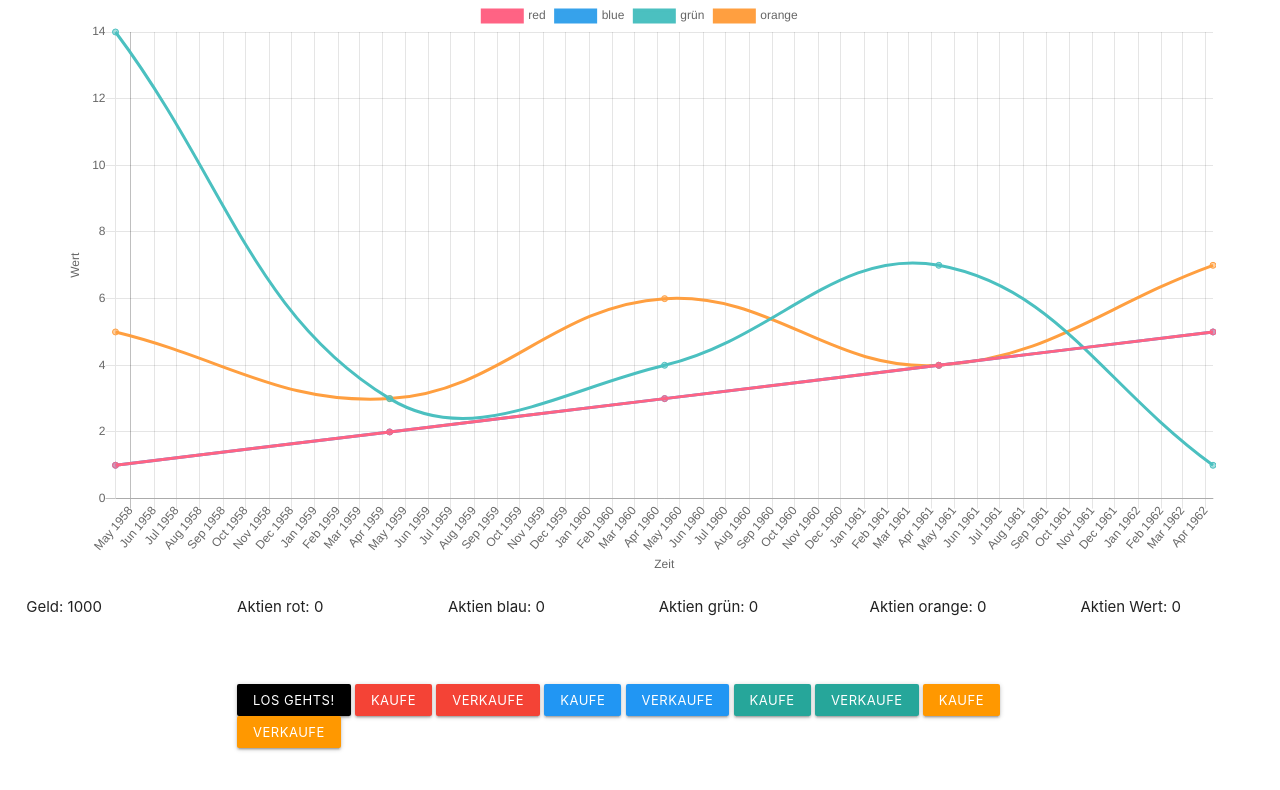
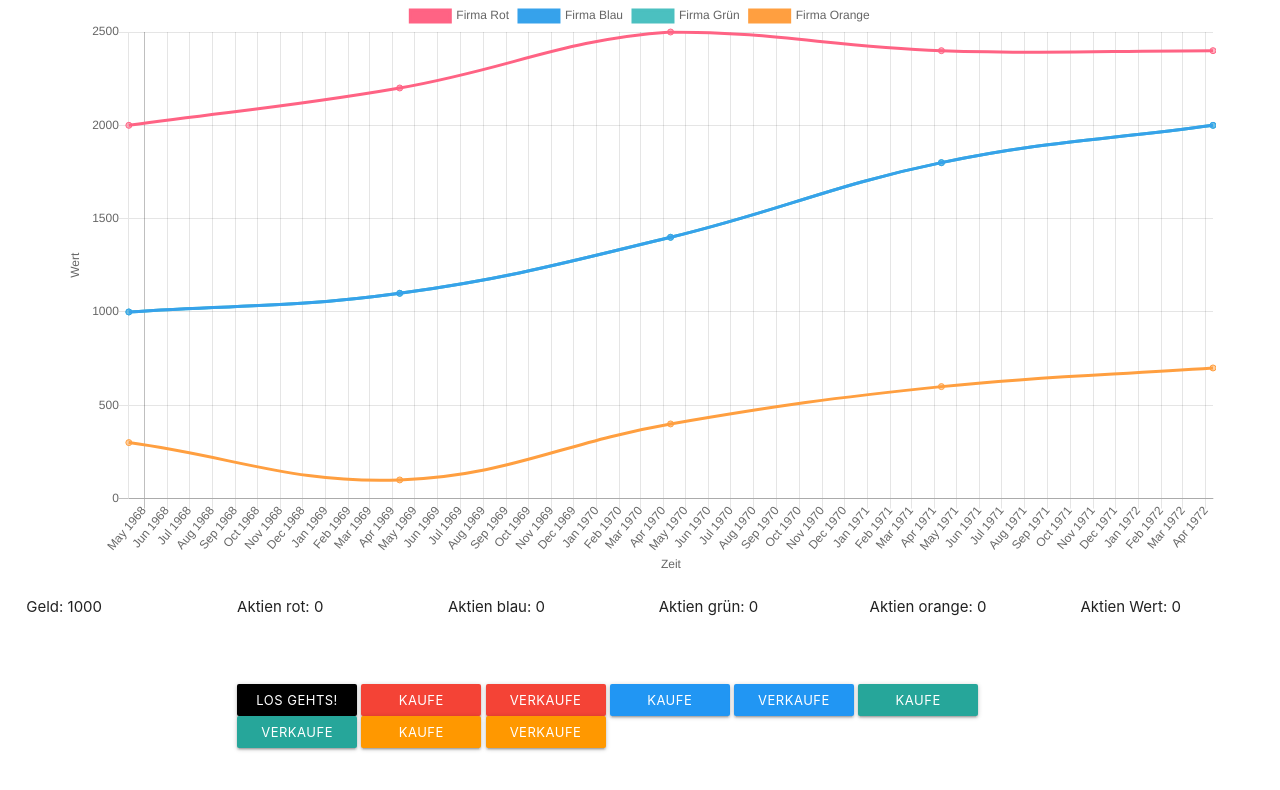
Before and after one commit to manzanillo/digi4all-interactives, a plain HTML site: page Aktienspiel/Aktien.html in a window 1280 px wide. Drawn offline with nearby package versions, Linux system fonts and the light colour scheme.

Commit message:
added data for aktienspiel

```diff
--- a/Aktienspiel/Aktien.html
+++ b/Aktienspiel/Aktien.html
@@ -14,6 +14,9 @@
 			-moz-user-select: none;
 			-webkit-user-select: none;
 			-ms-user-select: none;
+		}
+		.btn-small {
+			width: 120px;
 		}
 	</style>
 </head>
@@ -49,11 +52,11 @@
 		<div class="col s2"></div>
 	</div>
 	<script>
-
+		var takt = 2500;
 
 		var timeFormat = 'YYYY';
 
-		yearOrigin = -60;
+		yearOrigin = -50;
 		year = 0;
 		function newDate(years) {
 			return moment().add(yearOrigin+ year++, 'year').toDate();
@@ -62,15 +65,35 @@
 		var active = false;
 		var sharesBlue = 0, sharesRed = 0, sharesOrange = 0, sharesGreen = 0;
 		var value = 0;
-		var money = 1000;
+		var money = 50000;
 
-		var blue = [1,2,3,4,5,6,7,8,9,10,14,12,17,19,25,24,21,26,30,31,32,33,35];
+		var blue = [1000,1100,1400,1800,2000,1800,1900,2100,2200,23000].concat(
+							[2300,2100,2000, 1700, 1400, 1500, 1100, 1000,1400, 1700].concat(
+							[1300, 1500, 1500, 2000, 1900, 1700, 1900, 2400, 3000, 5000].concat(
+							[12000, 20*1000, 42*1000,62*1000, 70*1000, 95*1000, 105*1000, 95*1000, 106*1000, 100*1000].concat(
+							[80*1000,41*1000,25*1000,24000,20000,18000,16000,16000,14000,12000]
+							)))); //Compact Kamera
 
-		var red = [1,2,3,4,5,6,7,10,15,23,20,18,21,25,26,24,22,24,22,22,23,25,27];
+		var red = [2000,2200,2500,2400,2400,2500,2600,2600,3000,10000].concat(
+							[12000,18*1000,19*1000, 18*1000, 17*1000, 19*1000, 20*1000, 21*1000,21*1000, 21*1000].concat(
+							[23*1000, 28*1000, 32*1000, 27*1000, 24*1000, 24*1000, 30*1000, 30*1000, 38*1000, 38*1000].concat(
+							[31*1000, 31*1000, 25*1000,21*1000, 18*1000, 10*1000, 0, 0, 0, 0].concat(
+							[0,0,0,0,0,0,0,0,0,0]
+							)))); //Analog Kamera
 
-		var green = [14,3,4,7,1,66,4, 3, 4,5,6,7,8,9,10,11,12,14,15,16,17,18,19,20];
+		var green = [1000,1100,1400,1800,2000,1800,1900,2100,2200,2300].concat(
+							[1800,1600,1800, 1700, 1400, 1100, 1000,1500, 1400, 1700].concat(
+							[1900, 1300, 1500, 1500, 2000, 1700, 1900, 2400, 2700, 2500].concat(
+							[2900, 2500, 2000,1200, 1400, 1800, 1700, 1900, 1900, 2000].concat(
+							[2200,2500,2800,2400,3000,3500,3800,4000,3100,3400]
+							)))); //Compact Kamera
 
-		var orange = [5,3,6,4,7,5,4,5,7,5,6,5,6,5,6,5,8,10,12,14,15,13,15,13,12]
+	var orange = [300,100,400,600,700,400,500,300,600,400].concat(
+												[1000,1200,1100, 700, 400, 1500, 1600, 1500, 1200, 1400].concat(
+												[1700, 1300, 1500, 1500, 2000, 1200, 1100, 1400, 1700, 2000].concat(
+												[2100, 2200, 2000,1800, 1700, 1800, 1700, 1400, 1200, 1300].concat(
+												[30000,39000,90000,273*1000,304*1000,308*1000,310*1000,330*1000,320*1000,312*1000]
+											)))); //Smartphone
 
 		var color = Chart.helpers.color;
 
@@ -94,26 +117,26 @@
 					newDate()
 				],
 				datasets: [{
-					label: 'red',
+					label: 'Firma Rot',
 					backgroundColor: color(chartColors.red).alpha(0.5).rgbString(),
 					borderColor: chartColors.red,
 					fill: false,
 					data: red.splice(0, basicNumberOfValuesDisplayed),
 				}, {
-					label: 'blue',
+					label: 'Firma Blau',
 					backgroundColor: color(chartColors.blue).alpha(0.5).rgbString(),
 					borderColor: chartColors.blue,
 					fill: false,
 					data: blue.splice(0, basicNumberOfValuesDisplayed),
 				}, {
-					label: 'grün',
+					label: 'Firma Grün',
 					backgroundColor: color(chartColors.green).alpha(0.5).rgbString(),
 					borderColor: chartColors.green,
 					fill: false,
 					data: green.splice(0, basicNumberOfValuesDisplayed),
 				},
 				{
-					label: 'orange',
+					label: 'Firma Orange',
 					backgroundColor: color(chartColors.orange).alpha(0.5).rgbString(),
 					borderColor: chartColors.orange,
 					fill: false,
@@ -156,7 +179,7 @@
 
 
 		var add = function() {
-			if (config.data.datasets.length > 0) {
+			if (active && config.data.datasets.length > 0) {
 				config.data.labels.push(newDate(config.data.labels.length));
 
 				for (var index = 0; index < config.data.datasets.length; ++index) {
@@ -185,7 +208,7 @@
 				if (year <
 						Math.min(blue.length, red.length, green.length, orange.length) - 1
 						&& active){
-					setTimeout(add,2500);
+					setTimeout(add,takt);
 				}
 			}
 		}
```
